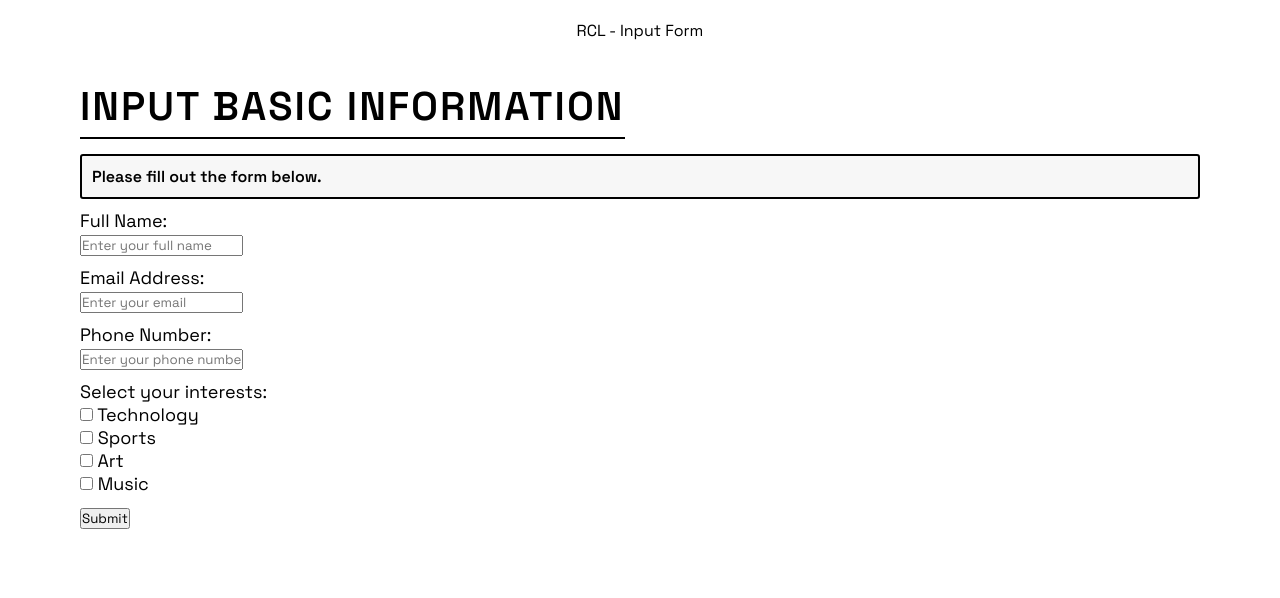
After one commit to gnguyen2/Chilliwack, a Flask app: template templates/rcl_form.html in a window 1280 px wide. The commit adds this page. Shown: the top 598 px of the page. Run offline with Flask 3, Linux system fonts and the light colour scheme; the template is opened without the code that fills it, so the values that code supplies are empty.

Commit message:
skeleton for rcl form

```diff
--- a/app.py
+++ b/app.py
@@ -1,7 +1,7 @@
 from flask import Flask, render_template, url_for, redirect, flash, request, session
 from flask_session import Session
 from flask_migrate import Migrate
-from models import db, User, Role, Status
+from models import db, User, Role, Status, Request
 from decorators import role_not_allowed
 from sqlalchemy.orm import joinedload
 
@@ -90,6 +90,15 @@ def upload_signature_page():
 
     return render_template("upload_signature.html")
 
+# input information for form
+@app.route("/rcl_form")
+def rcl_form():
+    if not session.get("user"):
+        flash("Please log in first.", "warning")
+        return redirect(url_for("home"))
+
+    return render_template("rcl_form.html")
+
 
 
 @app.route("/upload_signature", methods=["POST"])
@@ -131,17 +140,17 @@ def upload_rcl_page():
 
     return render_template("upload_rcl.html")
 
-@app.route("/upload_rcl", methods=['POST'])
+@app.route("/edit_rcl", methods=['POST'])
 def upload_rcl():
     if not session.get("user"):
         flash("Please log in first.", "warning")
         return redirect(url_for("home"))
 
-    if "rcl" not in request.files or request.files["rcl"].filename == "":
+    if "rcl_forms" not in request.files or request.files["rcl_forms"].filename == "":
         flash("No file selected!", "danger")
         return redirect(url_for("upload_rcl_page"))
 
-    file = request.files["rcl"]
+    file = request.files["rcl_forms"]
     filename = secure_filename(file.filename)
 
     # Ensure the directory exists
@@ -153,17 +162,27 @@ def upload_rcl():
     file.save(file_path)
 
     # Update the user record
-    user = User.query.filter_by(email=session["user"]["email"]).first()
-    user.rcl_path = f"rcl/{filename}"
-    user.updated_at = datetime.utcnow()  # Force timestamp update
+    new_request = Request(
+        student_email = session["email"],
+        request_type = "RCL",
+        status = "draft"
+    )
+    new_request.pdf_path = f"rcl_forms/{filename}"
+    # user.updated_at = datetime.utcnow()   Force timestamp update
+    db.session.add(new_request)
     db.session.commit()
 
+    session["user_request"] = {
+        "pdf_path": new_request.pdf_path,
+        "status": new_request.status
+    }
+
     # Refresh session data
-    session["user"]["rcl_path"] = user.rcl_path  # Ensure session reflects new path
+    print("Request session data:", session["user_request"])  # Log user info
     session.modified = True
 
-    flash("Signature uploaded successfully!", "success")
-    return redirect(url_for("dashboard"))
+    flash("PDF form uploaded successfully!", "success")
+    return redirect(url_for("upload_rcl_form"))
 
 if __name__ == '__main__':
     app.run(debug=True, host="localhost")
--- a/models.py
+++ b/models.py
@@ -44,7 +44,7 @@ class User(db.Model):
 
 class Request(db.Model):
     id = db.Column(db.Integer, primary_key=True)
-    student_id = db.Column(db.Integer, db.ForeignKey('user.id'), nullable=False)
+    student_email = db.Column(db.String(100), db.ForeignKey('user.email'), nullable=True)
     request_type = db.Column(db.String(50), nullable=False)  # "RCL" or "TW"
     semester = db.Column(db.String(20), nullable=True)  # Optional fields depending on type
     year = db.Column(db.Integer, nullable=True)
--- /dev/null
+++ b/templates/rcl_form.html
@@ -0,0 +1,59 @@
+<!DOCTYPE html>
+<html lang="en">
+<head>
+    <meta charset="UTF-8">
+    <meta name="viewport" content="width=device-width, initial-scale=1.0">
+    <title></title>RCL - Input Form</title>
+    <link rel="stylesheet" href="static/admindashboard.css">
+</head>
+<body>
+    <div class="admin-container">
+        <h1>Input Basic Information</h1>
+
+        <!-- Flash Message Example -->
+        <div class="flash-message">
+            Please fill out the form below.
+        </div>
+
+        <!-- Form for Inputting Basic Information -->
+        <form action="/submit-form" method="post">
+            <!-- Text Input Fields -->
+            <p>
+                <label for="name">Full Name:</label><br>
+                <input type="text" id="name" name="name" placeholder="Enter your full name" required>
+            </p>
+
+            <p>
+                <label for="email">Email Address:</label><br>
+                <input type="email" id="email" name="email" placeholder="Enter your email" required>
+            </p>
+
+            <p>
+                <label for="phone">Phone Number:</label><br>
+                <input type="tel" id="phone" name="phone" placeholder="Enter your phone number">
+            </p>
+
+            <!-- Checkbox Input Fields -->
+            <p>
+                <label>Select your interests:</label><br>
+                <input type="checkbox" id="interest1" name="interests" value="Technology">
+                <label for="interest1">Technology</label><br>
+
+                <input type="checkbox" id="interest2" name="interests" value="Sports">
+                <label for="interest2">Sports</label><br>
+
+                <input type="checkbox" id="interest3" name="interests" value="Art">
+                <label for="interest3">Art</label><br>
+
+                <input type="checkbox" id="interest4" name="interests" value="Music">
+                <label for="interest4">Music</label>
+            </p>
+
+            <!-- Submit Button -->
+            <p>
+                <button type="submit" class="button">Submit</button>
+            </p>
+        </form>
+    </div>
+</body>
+</html>
--- a/templates/upload_rcl.html
+++ b/templates/upload_rcl.html
@@ -13,8 +13,9 @@
                 <label for="rcl"> Upload RCL form: </label>
                 <input type="file" name="rcl_form" required>
                 <br><br>
+                <button type="submit"> Upload Form </button>
             </form>
-            <button type="submit"> Upload Form </button>
+
         </div>
 
         <div class = "view-section">
```
